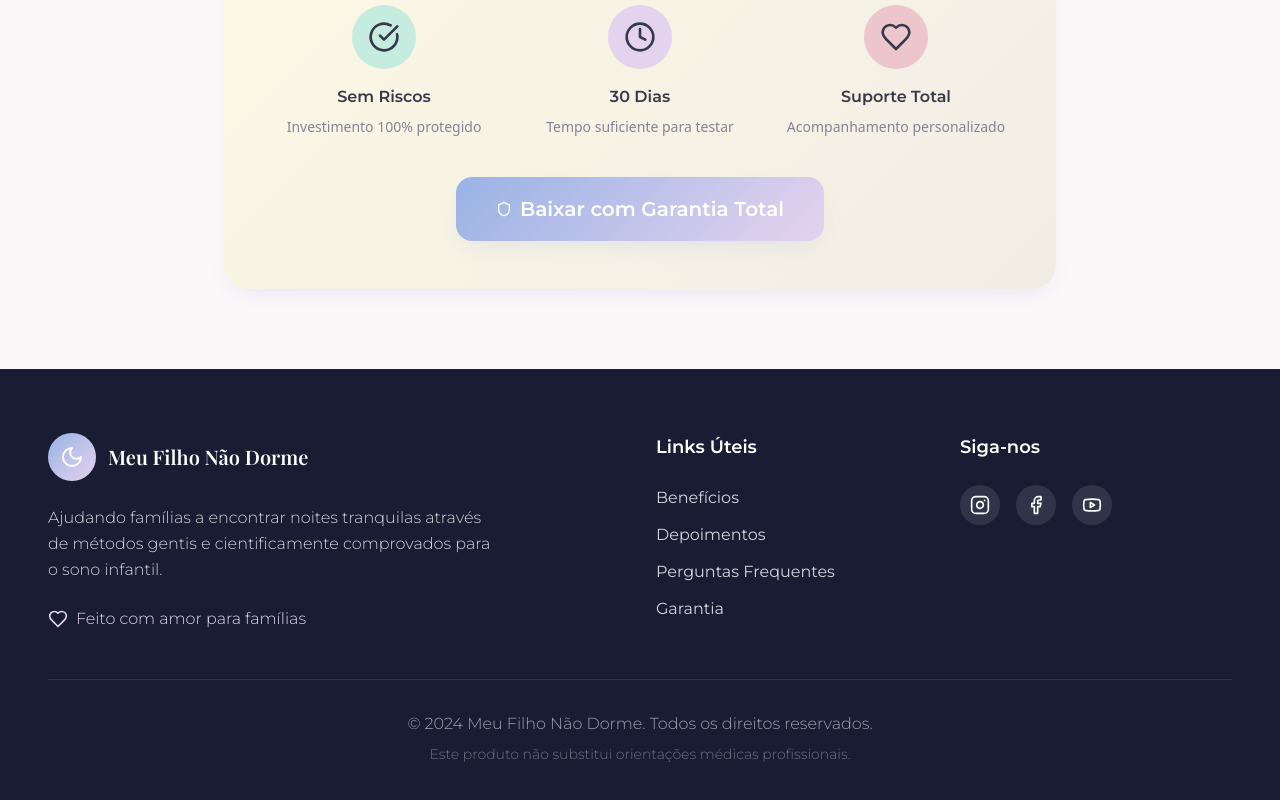
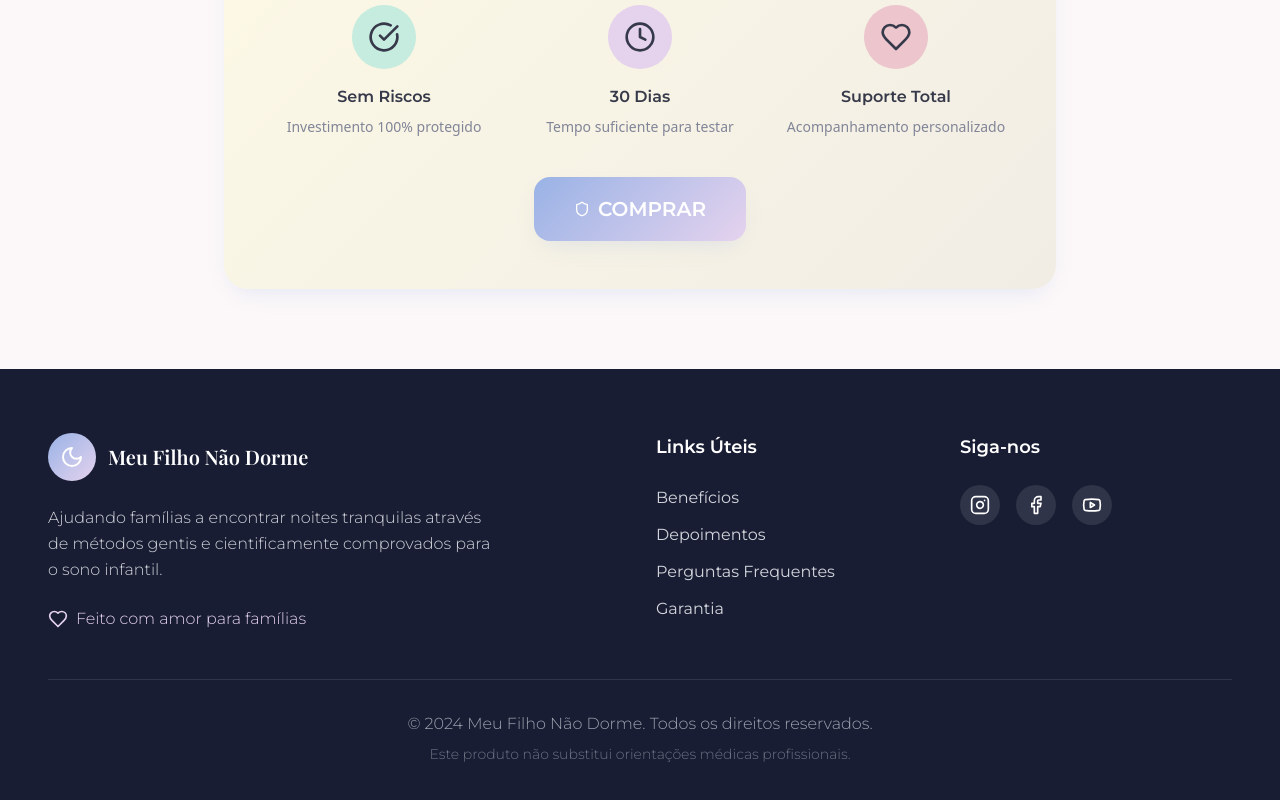
Before and after one commit to lynxinfiniteconta-ui/noites-em-paz-page, a React (Vite) app: page / in a window 1280 px wide. Shown: the part 4531-5331 px from the top of the page. Built offline with nearby package versions, Linux system fonts and the light colour scheme.

Commit message:
Atualizar texto do CTA
Atualizado o texto do botão de CTA para "Baixar com Garantia Total PARA COMPRAR".

```diff
--- a/src/components/GuaranteeSection.tsx
+++ b/src/components/GuaranteeSection.tsx
@@ -59,7 +59,7 @@ const GuaranteeSection = () => {
 
           <Button variant="cta" size="xl" className="group">
             <Shield className="w-5 h-5 group-hover:animate-pulse" />
-            Baixar com Garantia Total
+            COMPRAR
           </Button>
         </div>
       </div>
```
